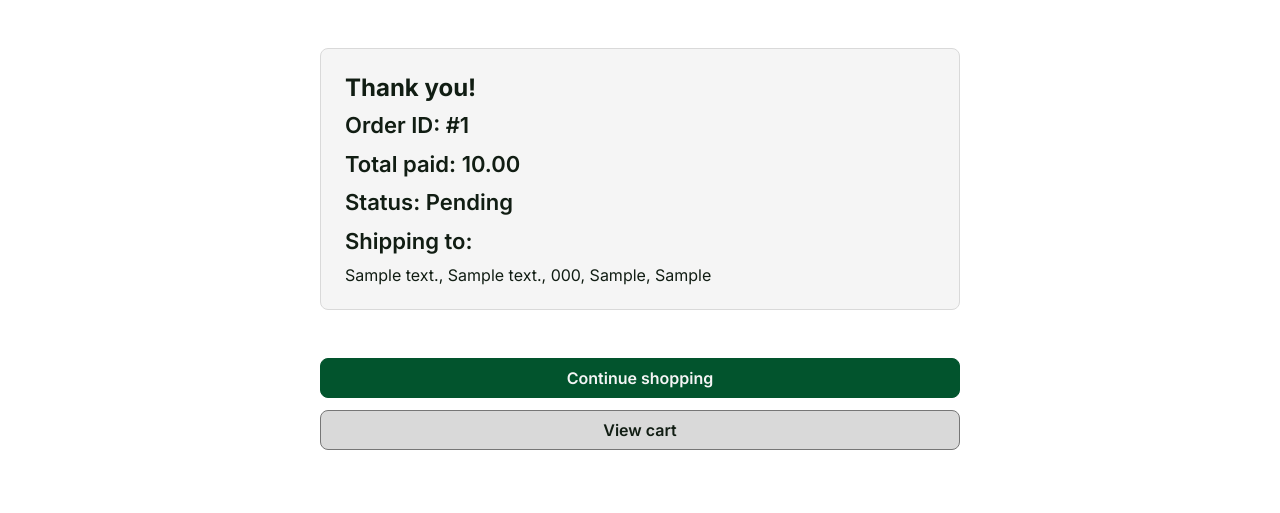
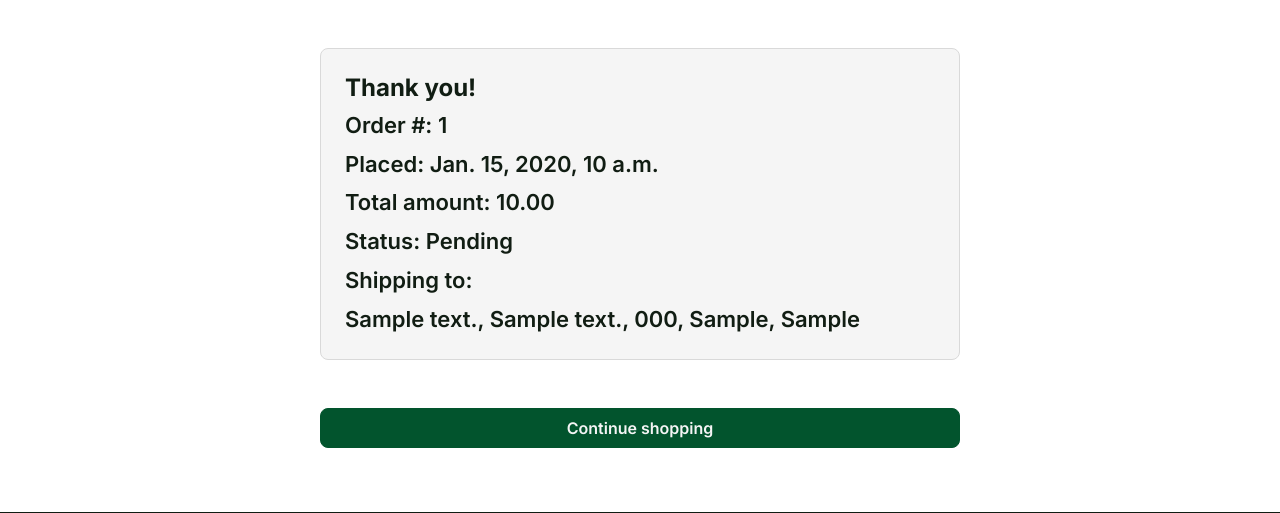
Before and after one commit to ru3aah/M3_Project, a Django app: page /orders/order-success/1/ in a window 1280 px wide. Shown: the part 193-706 px from the top of the page. Run offline with Django 5.2, Linux system fonts and the light colour scheme; a user stored in the database is signed in; tables that the repository leaves empty hold one stand-in row (values such as "Sample post"); grey boxes marked "Sample" are stand-in pictures; parts of the project's set-up code (start-up, migrations or seed data) failed here and were passed over.

Commit message:
updated orders/views.py

```diff
--- a/orders/templates/orders/order_success.html
+++ b/orders/templates/orders/order_success.html
@@ -11,18 +11,19 @@
       <div class="cart-item__body">
         <div class="cart-item__details">
           <h2 class="cart-item__title">Thank you!</h2>
-          <p class="cart-item__price">Order ID: #{{ order.id }}</p>
-          <p class="cart-item__price">Total paid: {{ order.total_price }}</p>
+            <p class="cart-item__price">Order #: {{ order.id }} </p>
+            <p class="cart-item__price">Placed: {{ order.created_at }}</p>
+          <p class="cart-item__price">Total amount: {{ order.total_price }}</p>
           <p class="cart-item__price">Status: {{ order.get_status_display }}</p>
           <p class="cart-item__price">Shipping to:</p>
-          <p>{{ order.shipping_address|linebreaksbr }}</p>
+          <p class="cart-item__price"
+          >{{ order.shipping_address|linebreaksbr }}</p>
         </div>
       </div>
     </div>
 
     <div class="summary-actions">
       <a class="button button--primary button--block" href="{% url 'products:product-list' %}">Continue shopping</a>
-      <a class="button button--secondary button--block" href="{% url 'orders:cart_detail' %}">View cart</a>
     </div>
   </div>
 </main>
--- a/orders/views.py
+++ b/orders/views.py
@@ -159,7 +159,14 @@ def checkout(request):
 @login_required(login_url="users:login")
 def order_success(request, order_id: int):
     order = get_object_or_404(Order, id=order_id, user=request.user)
-    return render(request, "orders/order_success.html", {"order": order})
+    return render(
+        request,
+        "orders/order_success.html",
+        {
+            "order": order,
+            "created_at": order.created_at.strftime("%Y-%m-%d %H:%M"),
+        },
+    )
 
 
 def _update_user_from_checkout(user, full_name: str, phone: str) -> None:
```
